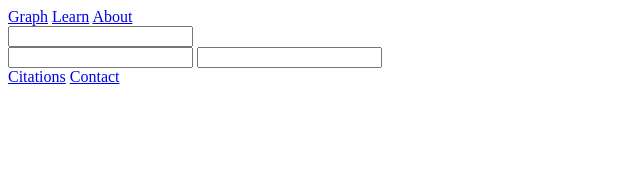
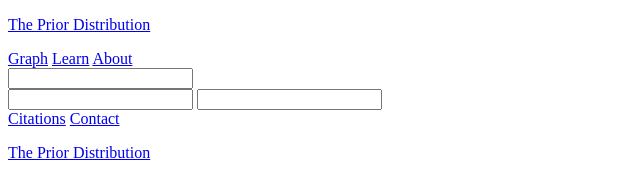
Before and after one commit to matthewsdreier/ThePriorDistribution, a plain HTML site: page index.html in a window 1280 px wide. Shown: the whole page, without its empty margins (0-640 px from the left). Drawn offline with Linux system fonts and the light colour scheme.

Commit message:
Add hyperlinked titles to header/footer

```diff
--- a/index.html
+++ b/index.html
@@ -8,8 +8,9 @@
 </head>
 <body>
     <header>
-        <div class="logo">
-        </div>
+        <a href="./index.html" class="logo">
+            <p class="title">The Prior Distribution</p>
+        </a>
         <a href="./index.html">Graph</a>
         <a href="./learn.html">Learn</a>
         <a href="./about.html">About</a>
@@ -27,9 +28,9 @@
     <footer>
         <a href="./about.html">Citations</a>
         <a href="./contact.html">Contact</a>
-        <div class="logo">
-
-        </div>
+        <a href="./index.html" class="logo">
+            <p class="title">The Prior Distribution</p>
+        </a>
     </footer>
 </body>
 </html>
```
